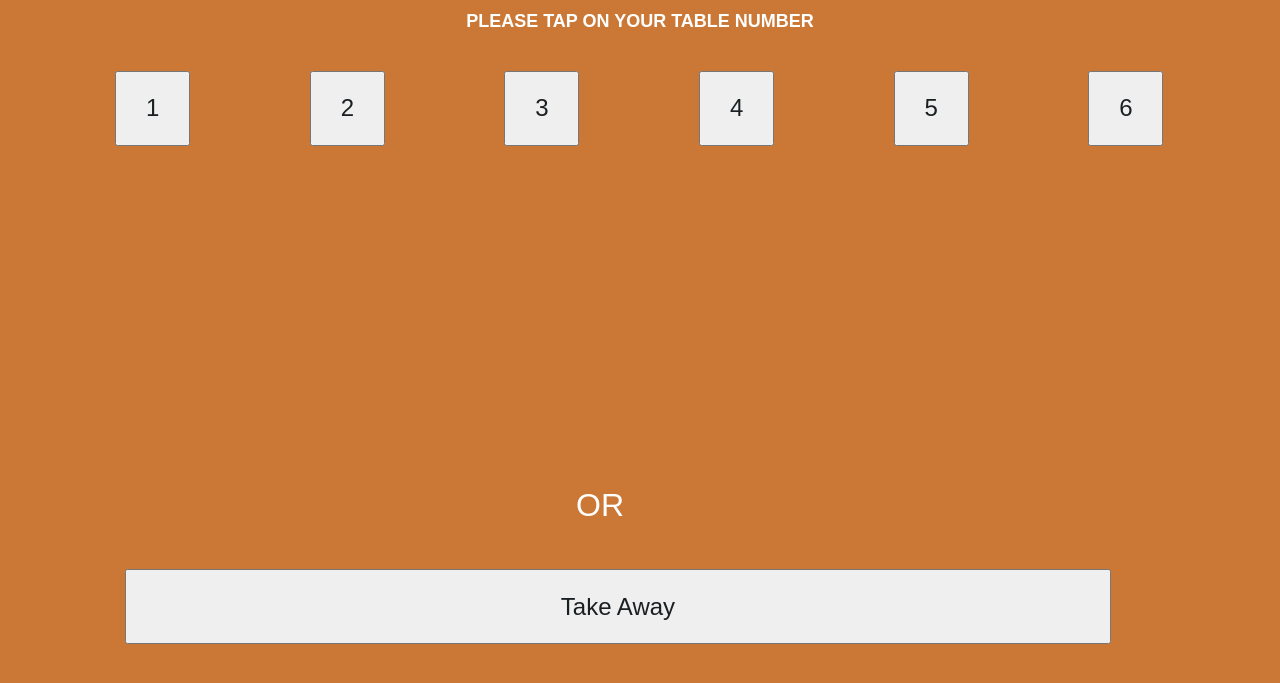
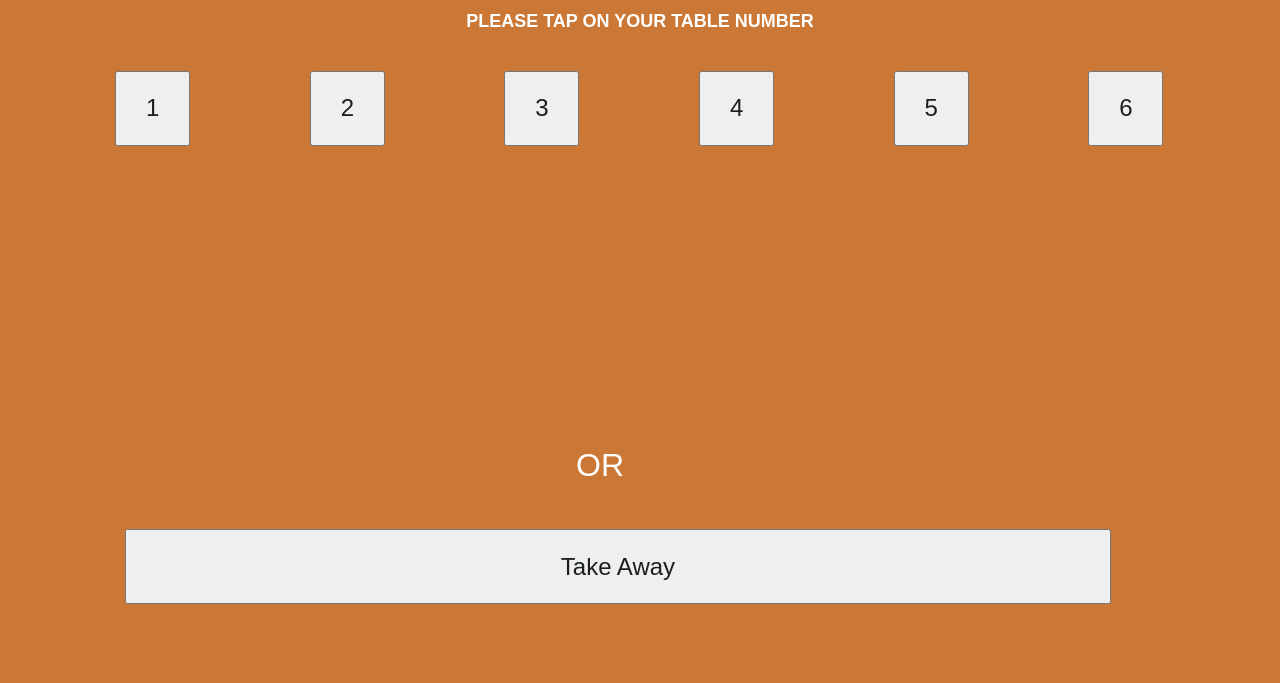
Before and after one commit to vikas236/Club10Chicken, a website built with webpack: page src/index.html in a window 1280 px wide. Shown: the part 79-762 px from the top of the page. Built offline with nearby package versions, Linux system fonts and the light colour scheme.

Commit message:
small fixes

```diff
--- a/src/css/body.css
+++ b/src/css/body.css
@@ -44,7 +44,7 @@ body {
 
 .table .or {
   position: absolute;
-  bottom: 25vh;
+  bottom: 30vh;
   left: 45%;
   color: white;
   font-size: 4vh;
@@ -55,7 +55,7 @@ body {
   width: 77vw;
   height: 75px;
   position: absolute;
-  bottom: 10vh;
+  bottom: 15vh;
   left: 10px;
 }
 
--- a/src/index.js
+++ b/src/index.js
@@ -421,7 +421,7 @@ const el = (() => {
       order_data += `${name}\t(${quantity}) ${price}\n`;
     }
     sendMessage(order_data);
-    alert(`order submitted for table ${table_num}`);
+    alert(`order submitted for table/name ${table_num}`);
     reset();
   };
 
```
Also changed, not shown: dist/main.js.
